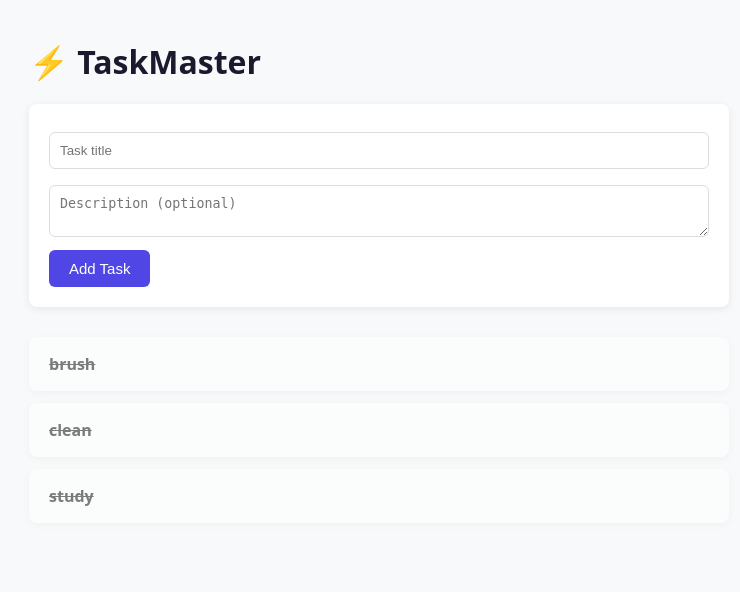
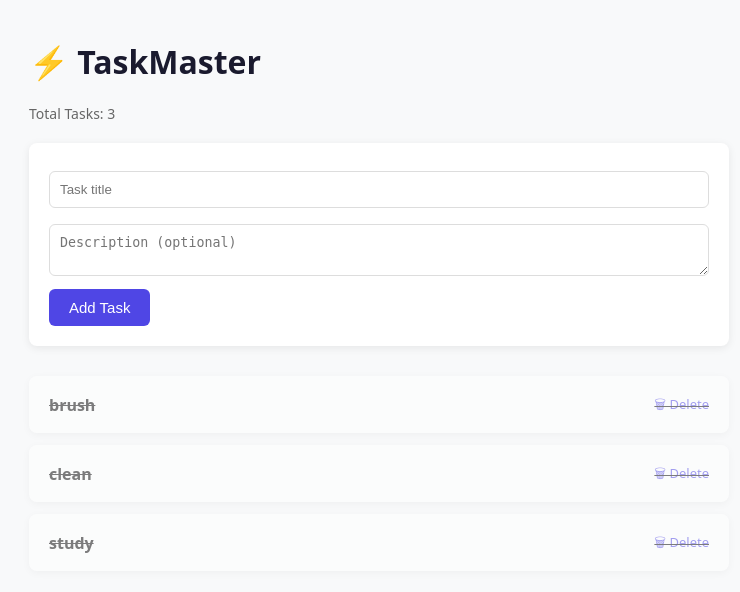
Before and after one commit to nandinisaxena2809/taskmaster, a FastAPI app: page / in a window 1280 px wide. Shown: the top 592 px of the page, without its empty margins (261-1001 px from the left). Run offline with FastAPI, Linux system fonts and the light colour scheme.

Commit message:
added feature: delete

```diff
--- a/main.py
+++ b/main.py
@@ -10,11 +10,13 @@ models.Base.metadata.create_all(bind=engine)
 app = FastAPI(title="TaskMaster")
 templates = Jinja2Templates(directory="templates")
 
-# --- API Routes ---
+
+# -------- API ROUTES --------
 
 @app.get("/api/tasks")
 def get_tasks(db: Session = Depends(get_db)):
     return db.query(models.Task).all()
+
 
 @app.post("/api/tasks")
 def create_task(title: str, description: str = "", db: Session = Depends(get_db)):
@@ -24,34 +26,75 @@ def create_task(title: str, description: str = "", db: Session = Depends(get_db)
     db.refresh(task)
     return task
 
+
 @app.patch("/api/tasks/{task_id}/complete")
 def complete_task(task_id: int, db: Session = Depends(get_db)):
     task = db.query(models.Task).filter(models.Task.id == task_id).first()
+
     if not task:
         raise HTTPException(status_code=404, detail="Task not found")
+
     task.completed = True
     db.commit()
+
     return {"status": "updated"}
+
 
 @app.delete("/api/tasks/{task_id}")
 def delete_task(task_id: int, db: Session = Depends(get_db)):
     task = db.query(models.Task).filter(models.Task.id == task_id).first()
+
     if not task:
         raise HTTPException(status_code=404, detail="Task not found")
+
     db.delete(task)
     db.commit()
+
     return {"status": "deleted"}
 
-# --- HTML Routes ---
+
+# -------- NEW: UPDATE TASK --------
+
+@app.put("/api/tasks/{task_id}")
+def update_task(task_id: int, title: str, description: str, db: Session = Depends(get_db)):
+
+    task = db.query(models.Task).filter(models.Task.id == task_id).first()
+
+    if not task:
+        raise HTTPException(status_code=404, detail="Task not found")
+
+    task.title = title
+    task.description = description
+
+    db.commit()
+    db.refresh(task)
+
+    return task
+
+
+# -------- HTML ROUTES --------
 
 @app.get("/", response_class=HTMLResponse)
 def read_root(request: Request, db: Session = Depends(get_db)):
+
     tasks = db.query(models.Task).all()
-    return templates.TemplateResponse("index.html", {"request": request, "tasks": tasks})
+
+    return templates.TemplateResponse(
+        "index.html",
+        {"request": request, "tasks": tasks}
+    )
+
 
 @app.post("/add-task")
-def add_task_form(title: str = Form(...), description: str = Form(""), db: Session = Depends(get_db)):
+def add_task_form(
+    title: str = Form(...),
+    description: str = Form(""),
+    db: Session = Depends(get_db)
+):
+
     task = models.Task(title=title, description=description)
+
     db.add(task)
     db.commit()
+
     return RedirectResponse(url="/", status_code=303)
--- a/templates/index.html
+++ b/templates/index.html
@@ -4,38 +4,140 @@
 <meta charset="UTF-8">
 <meta name="viewport" content="width=device-width, initial-scale=1.0">
 <title>TaskMaster</title>
+
 <style>
-        body { font-family: system-ui, sans-serif; max-width: 700px; margin: 40px auto; padding: 0 20px; background: #f8f9fa; }
-        h1 { color: #1a1a2e; }
-        form { background: white; padding: 20px; border-radius: 8px; margin-bottom: 30px; box-shadow: 0 2px 8px rgba(0,0,0,0.08); }
-        input, textarea { width: 100%; padding: 10px; margin: 8px 0; border: 1px solid #ddd; border-radius: 6px; box-sizing: border-box; }
-        button { background: #4f46e5; color: white; border: none; padding: 10px 20px; border-radius: 6px; cursor: pointer; font-size: 15px; }
-        button:hover { background: #4338ca; }
-        .task { background: white; padding: 16px 20px; border-radius: 8px; margin-bottom: 12px; box-shadow: 0 2px 8px rgba(0,0,0,0.08); display: flex; justify-content: space-between; align-items: center; }
-        .task.done { opacity: 0.5; text-decoration: line-through; }
-        .task-actions a { margin-left: 12px; color: #4f46e5; text-decoration: none; font-size: 13px; }
+
+body{
+font-family:system-ui;
+max-width:700px;
+margin:40px auto;
+padding:0 20px;
+background:#f8f9fa;
+}
+
+h1{
+color:#1a1a2e;
+}
+
+form{
+background:white;
+padding:20px;
+border-radius:8px;
+margin-bottom:30px;
+box-shadow:0 2px 8px rgba(0,0,0,0.08);
+}
+
+input,textarea{
+width:100%;
+padding:10px;
+margin:8px 0;
+border:1px solid #ddd;
+border-radius:6px;
+box-sizing:border-box;
+}
+
+button{
+background:#4f46e5;
+color:white;
+border:none;
+padding:10px 20px;
+border-radius:6px;
+cursor:pointer;
+font-size:15px;
+}
+
+button:hover{
+background:#4338ca;
+}
+
+.task{
+background:white;
+padding:16px 20px;
+border-radius:8px;
+margin-bottom:12px;
+box-shadow:0 2px 8px rgba(0,0,0,0.08);
+display:flex;
+justify-content:space-between;
+align-items:center;
+}
+
+.task.done{
+opacity:0.5;
+text-decoration:line-through;
+}
+
+.task-actions a{
+margin-left:12px;
+color:#4f46e5;
+text-decoration:none;
+font-size:13px;
+cursor:pointer;
+}
+
+.counter{
+margin-bottom:20px;
+color:#666;
+font-size:14px;
+}
+
 </style>
+
 </head>
+
 <body>
+
 <h1>⚡ TaskMaster</h1>
+
+<div class="counter">
+Total Tasks: {{ tasks|length }}
+</div>
+
 <form action="/add-task" method="post">
 <input type="text" name="title" placeholder="Task title" required>
+
 <textarea name="description" placeholder="Description (optional)" rows="2"></textarea>
+
 <button type="submit">Add Task</button>
 </form>
 
+
 {% for task in tasks %}
+
 <div class="task {% if task.completed %}done{% endif %}">
+
 <div>
 <strong>{{ task.title }}</strong>
-            {% if task.description %}<p style="margin:4px 0 0; color:#666; font-size:14px;">{{ task.description }}</p>{% endif %}
-        </div>
-        <div class="task-actions">
-            {% if not task.completed %}
-            <a href="/api/tasks/{{ task.id }}/complete" onclick="fetch(this.href, {method:'PATCH'}); this.closest('.task').classList.add('done'); return false;">✓ Done</a>
+
+{% if task.description %}
+<p style="margin:4px 0 0;color:#666;font-size:14px;">
+{{ task.description }}
+</p>
 {% endif %}
 </div>
+
+
+<div class="task-actions">
+
+{% if not task.completed %}
+
+<a href="/api/tasks/{{ task.id }}/complete"
+onclick="fetch(this.href,{method:'PATCH'});this.closest('.task').classList.add('done');return false;">
+✓ Done
+</a>
+
+{% endif %}
+
+
+<a href="/api/tasks/{{ task.id }}"
+onclick="fetch(this.href,{method:'DELETE'}).then(()=>location.reload());return false;">
+🗑 Delete
+</a>
+
 </div>
+
+</div>
+
 {% endfor %}
+
 </body>
 </html>
```
Also changed, not shown: tasks.db. Lines whose indentation alone changed are shown as unchanged.
